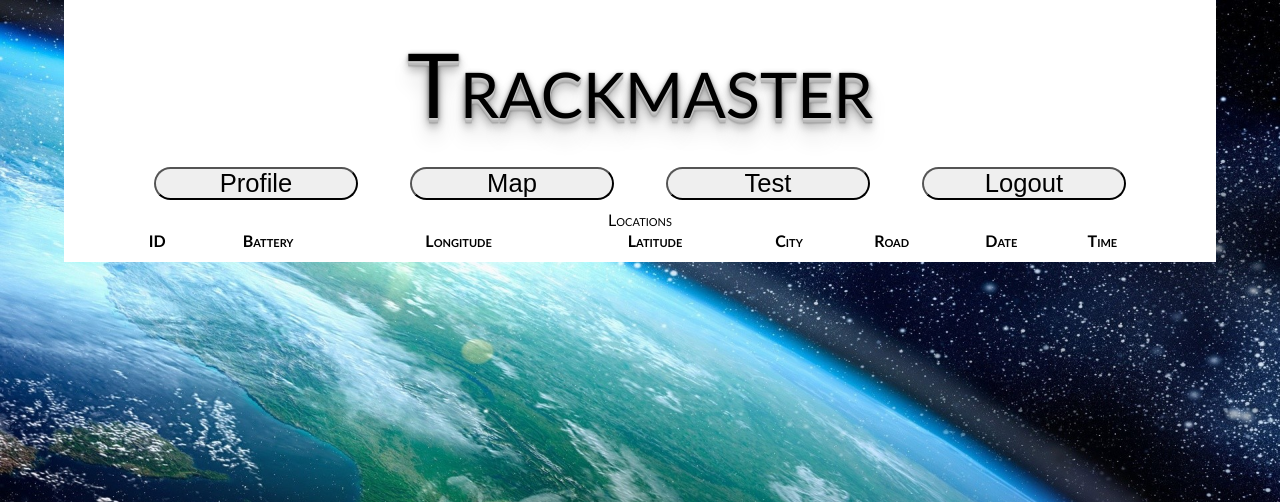
After one commit to jplumb11/TrackMaster-v2-Web-App, a Python web app: template location_app/app/templates/main_index.html in a window 1280 px wide. The commit adds this page. Shown: the top 502 px of the page. Run offline with Jinja, Linux system fonts and the light colour scheme; the template is opened without the code that fills it: most values are stand-ins (such as "Sample title", 1, 10 or a date in 2020); lists and menus that the app fills with data are empty.

Commit message:
added map

```diff
--- a/location_app/app/configuration.cfg
+++ b/location_app/app/configuration.cfg
@@ -7,3 +7,4 @@ MQTT_TLS_INSECURE=True
 MQTT_TLS_CA_CERTS='mqtt.coventry.ac.uk.crt'
 MQTT_REFRESH_TIME=1.0
 TEMPLATES_AUTO_RELOAD=True
+SECRET_KEY='\xd3\x889_\xad\x05$\x0c\xe3\x8fn\xfa\xaeQ\n\xfb\xc1\xc8\x07>\xe9\x97\x07*\r\x12\xcd\x0b\xd8\xa3'
--- a/location_app/app/functions/data_tools/data_getter.py
+++ b/location_app/app/functions/data_tools/data_getter.py
@@ -45,6 +45,5 @@ def get_locations():
         res = cur.execute(f"SELECT DISTINCT * From Location ORDER BY tid, timestamp;")
         for tid, batt, lon, lat, city, road, tst, in res:
             rtst = time.strftime('%Y-%m-%d %H:%M:%S', time.localtime(tst))
-            locations.append([tid, batt, lon, lat, city, road, rtst])
-    print(locations)
+            locations.append([tid, batt, lon, lat, city, road, rtst.split(" ")[0], rtst.split(" ")[1]])
     return locations
--- a/location_app/app/routes/__init__.py
+++ b/location_app/app/routes/__init__.py
@@ -1,4 +1,7 @@
-from .login import main_bl
+from .main import main_bl
+from .map import map_bl
+
 
 def init_app(app):
     app.register_blueprint(main_bl)
+    app.register_blueprint(map_bl, url_prefix="/map")
--- a/location_app/app/static/css/base.css
+++ b/location_app/app/static/css/base.css
@@ -1,3 +1,17 @@
+* {
+    margin: 0;
+    padding: 0;
+}
 body {
-    background-color: red;
+    background-image: url('../img/earth.jpg');
+    background-repeat: no-repeat;
+    background-attachment: fixed;
+    background-size: cover;
+    font-family: Gill Sans, sans-serif;
+    font-variant: small-caps;
+    display: grid;
+    grid-template-columns: 0.5fr 9fr 0.5fr;
+    grid-template-rows: 1fr;
+    grid-template-areas:
+        '. container .';
 }
--- /dev/null
+++ b/location_app/app/static/css/main_index.css
@@ -0,0 +1,69 @@
+.container {
+    background-color: white;
+    grid-area: container;
+    display: grid;
+    grid-template-columns: 1fr 4fr 4fr 4fr 4fr 1fr;
+    grid-template-rows: 1.5fr auto 1.5fr 5fr 1.5fr auto 1.5fr;
+    grid-template-areas:
+        '. . . . . .'
+        '. title title title title .'
+        '. . . . . .'
+        '. b_prof b_map b_test b_logo .'
+        '. . . . . .'
+        '. c_main c_main c_main c_main .'
+        '. . . . . .';
+}
+.title {
+    grid-area: title;
+    display: grid;
+}
+.title_text {
+    margin: 20px;
+    justify-self: center;
+    align-self: center;
+    text-shadow: 0 1px 0 #ccc,
+               0 2px 0 #c9c9c9,
+               0 3px 0 #bbb,
+               0 4px 0 #b9b9b9,
+               0 5px 0 #aaa,
+               0 6px 1px rgba(0,0,0,.1),
+               0 0 5px rgba(0,0,0,.1),
+               0 1px 3px rgba(0,0,0,.3),
+               0 3px 5px rgba(0,0,0,.2),
+               0 5px 10px rgba(0,0,0,.25),
+               0 10px 10px rgba(0,0,0,.2),
+               0 20px 20px rgba(0,0,0,.15);
+    font-size: 7vw;
+}
+.button_main {
+    text-align: center;
+    display: grid;
+}
+.button_main button {
+    justify-self: center;
+    align-self: center;
+    width: 80%;
+    font-size: 2vw;
+    border-radius: 10em;
+}
+.button_profile {
+    grid-area: b_prof;
+}
+.button_map {
+    grid-area: b_map;
+}
+.button_3 {
+    grid-area: b_test;
+}
+.button_logout {
+    grid-area: b_logo;
+}
+.content_main {
+    grid-area: c_main;
+}
+tr:nth-child(even) {
+    background-color: #00f0f0;
+}
+.table_main {
+    width: 100%;
+}
--- a/location_app/app/templates/base.html
+++ b/location_app/app/templates/base.html
@@ -6,13 +6,12 @@
     <meta charset="utf-8">
     <meta name="description" content="">
     <meta name="author" content="">
+    {% block js %}{% endblock %}
     <title>{% block title %}{% endblock %}</title>
-    <link rel="stylesheet" href="{{ url_for('static', filename='css/base.css') }}">
+    <link href="{{ url_for('static', filename='css/base.css') }}" rel="stylesheet" />
     {% block css %}{% endblock %}
 </head>
 
-<body>
-    {% block body %}{% endblock %}
-</body>
+{% block body %}{% endblock %}
 
 </html>
--- /dev/null
+++ b/location_app/app/templates/main_index.html
@@ -0,0 +1,60 @@
+{% extends 'base.html' %}
+
+{% block title %} Main {% endblock %}
+
+{% block css %}
+
+<link href="{{ url_for('static', filename='css/main_index.css') }}" rel="stylesheet" />
+
+{% endblock %}
+
+{% block body %}
+<body>
+    <div class="container">
+        <div class="title">
+            <p class="title_text">Trackmaster</p>
+        </div>
+        <div class="button_main button_profile">
+            <button class="main_button">Profile</button>
+        </div>
+        <div class="button_main button_map">
+            <button class="main_button">Map</button>
+        </div>
+        <div class="button_main button_3">
+            <button class="main_button">Test</button>
+        </div>
+        <div class="button_main button_logout">
+            <button class="main_button">Logout</button>
+        </div>
+        <div class="content_main">
+            <table class="table_main">
+                <caption class="table">Locations</caption>
+                <tr>
+                    <th>ID</th>
+                    <th>Battery</th>
+                    <th>Longitude</th>
+                    <th>Latitude</th>
+                    <th>City</th>
+                    <th>Road</th>
+                    <th>Date</th>
+                    <th>Time</th>
+                </tr>
+                {% for item in locations %} {% if item[0] == username %}
+                <tr>
+                    <td>{{ item[0] }}</td>
+                    <td>{{ item[1] }} %</td>
+                    <td>{{ item[2] }}</td>
+                    <td>{{ item[3] }}</td>
+                    <td>{{ item[4] }}</td>
+                    <td>{{ item[5] }}</td>
+                    <td>{{ item[6] }}</td>
+                    <td>{{ item[7] }}</td>
+                </tr>
+                {% endif %}{% endfor %}
+            </table>
+        </div>
+    </div>
+</body>
+
+
+{% endblock %}
```
Also changed, not shown: location_app/app/routes/login.py (deleted, +0 -21 lines), location_app/app/routes/main.py (added, +9 -0 lines), location_app/app/routes/map.py (added, +8 -0 lines), location_app/app/static/js/test.js (added, +45 -0 lines), location_app/app/templates/index.html (deleted, +0 -21 lines), location_app/app/templates/index2.html (deleted, +0 -17 lines), location_app/app/templates/main.html (deleted, +0 -53 lines), location_app/app/templates/map_index.html (added, +25 -0 lines), location_app/app/static/css/map_index.css (added), location_app/app/static/img/earth.jpg (added), 1 other file.
